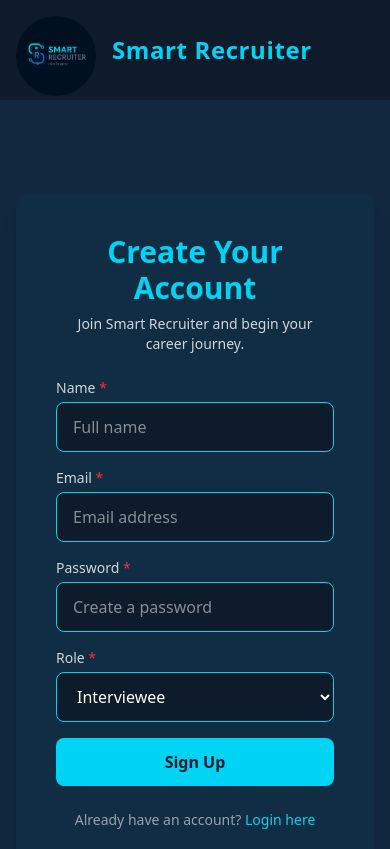
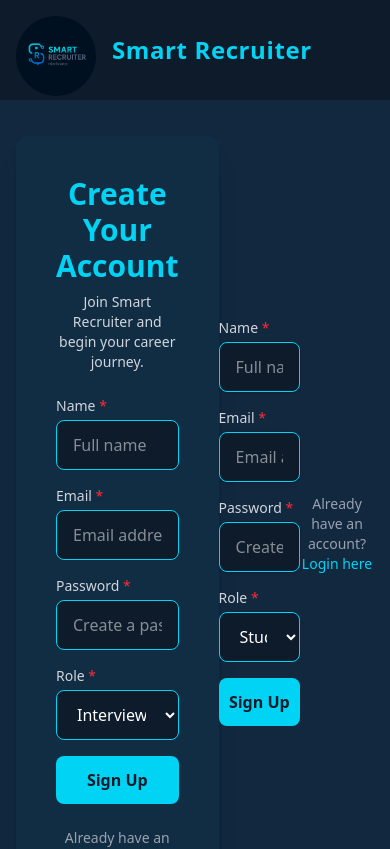
Before and after one commit to raphaelkihiro/smart-recruiter, a React (Vite) app: page /signup in a window 390 px wide. Shown: the top 849 px of the page. Built offline with nearby package versions, Linux system fonts and the light colour scheme; no server answers.

Commit message:
removed phone number input

```diff
--- a/src/pages/SignUp.jsx
+++ b/src/pages/SignUp.jsx
@@ -10,7 +10,8 @@
   const [name, setName] = useState("");
   const [email, setEmail] = useState("");
   const [password, setPassword] = useState("");
-  const [role, setRole] = useState("interviewee"); // default role
+  // const [contactInfo, setContactInfo] = useState("");
+  const [role, setRole] = useState("");
   const navigate = useNavigate();
 
   const handleSubmit = async (e) => {
@@ -20,7 +21,13 @@
       const res = await fetch(`${API_BASE_URL}/signup`, {
         method: "POST",
         headers: { "Content-Type": "application/json" },
-        body: JSON.stringify({ name, email, password, role }),
+        body: JSON.stringify({
+          name,
+          email,
+          password,
+          // contact_info: contactInfo,
+          role,
+        }),
       });
 
       const data = await res.json();
@@ -143,6 +150,95 @@
             </Link>
           </p>
         </div>
+
+        <form className="space-y-4" onSubmit={handleSubmit}>
+          <div>
+            <label className="block text-sm font-medium text-gray-300 mb-1">
+              Name <span className="text-red-500">*</span>
+            </label>
+            <input
+              type="text"
+              value={name}
+              onChange={(e) => setName(e.target.value)}
+              placeholder="Full name"
+              className="w-full px-4 py-3 border border-cyan-400 bg-[#0D1B2A] text-white rounded-lg shadow-sm focus:outline-none focus:ring-2 focus:ring-cyan-400"
+              required
+            />
+          </div>
+
+          <div>
+            <label className="block text-sm font-medium text-gray-300 mb-1">
+              Email <span className="text-red-500">*</span>
+            </label>
+            <input
+              type="email"
+              value={email}
+              onChange={(e) => setEmail(e.target.value)}
+              placeholder="Email address"
+              className="w-full px-4 py-3 border border-cyan-400 bg-[#0D1B2A] text-white rounded-lg shadow-sm focus:outline-none focus:ring-2 focus:ring-cyan-400"
+              required
+            />
+          </div>
+
+          <div>
+            <label className="block text-sm font-medium text-gray-300 mb-1">
+              Password <span className="text-red-500">*</span>
+            </label>
+            <input
+              type="password"
+              value={password}
+              onChange={(e) => setPassword(e.target.value)}
+              placeholder="Create a password"
+              className="w-full px-4 py-3 border border-cyan-400 bg-[#0D1B2A] text-white rounded-lg shadow-sm focus:outline-none focus:ring-2 focus:ring-cyan-400"
+              required
+            />
+          </div>
+
+          {/* <div>
+            <label className="block text-sm font-medium text-gray-300 mb-1">
+              Phone Number <span className="text-red-500">*</span>
+            </label>
+            <input
+              type="text"
+              value={contactInfo}
+              onChange={(e) => setContactInfo(e.target.value)}
+              placeholder="Contact number"
+              className="w-full px-4 py-3 border border-cyan-400 bg-[#0D1B2A] text-white rounded-lg shadow-sm focus:outline-none focus:ring-2 focus:ring-cyan-400"
+              required
+            />
+          </div> */}
+
+          <div>
+            <label className="block text-sm font-medium text-gray-300 mb-1">
+              Role <span className="text-red-500">*</span>
+            </label>
+            <select
+              value={role}
+              onChange={(e) => setRole(e.target.value)}
+              className="w-full px-4 py-3 border border-cyan-400 bg-[#0D1B2A] text-white rounded-lg"
+            >
+              <option value="student">Student</option>
+              <option value="recruiter">Recruiter</option>
+            </select>
+          </div>
+
+          <button
+            type="submit"
+            className="w-full py-3 bg-cyan-400 hover:bg-cyan-500 text-[#0D1B2A] font-semibold rounded-lg transition duration-200"
+          >
+            Sign Up
+          </button>
+        </form>
+
+        <p className="text-center text-sm text-gray-400 mt-6">
+          Already have an account?{" "}
+          <Link
+            to="/login"
+            className="text-cyan-400 font-medium hover:underline"
+          >
+            Login here
+          </Link>
+        </p>
       </div>
       <Footer />
     </>
```
